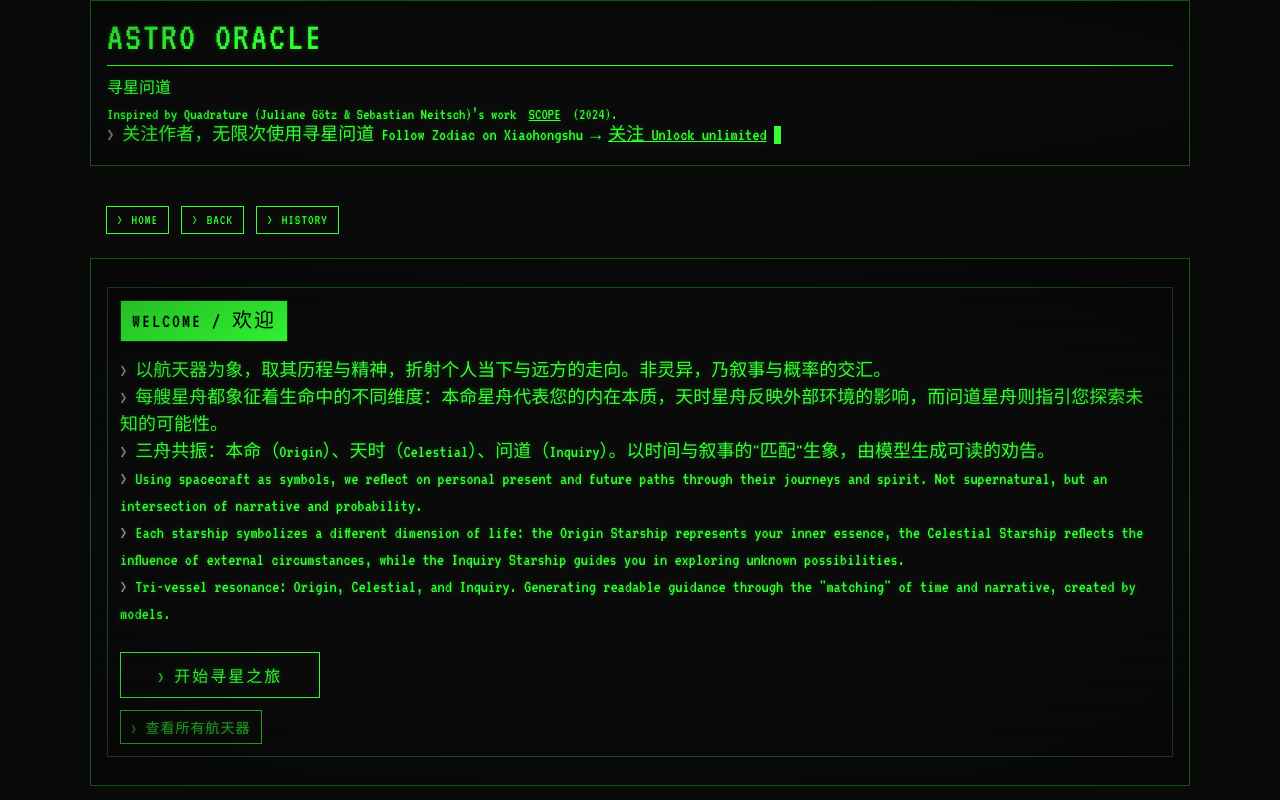
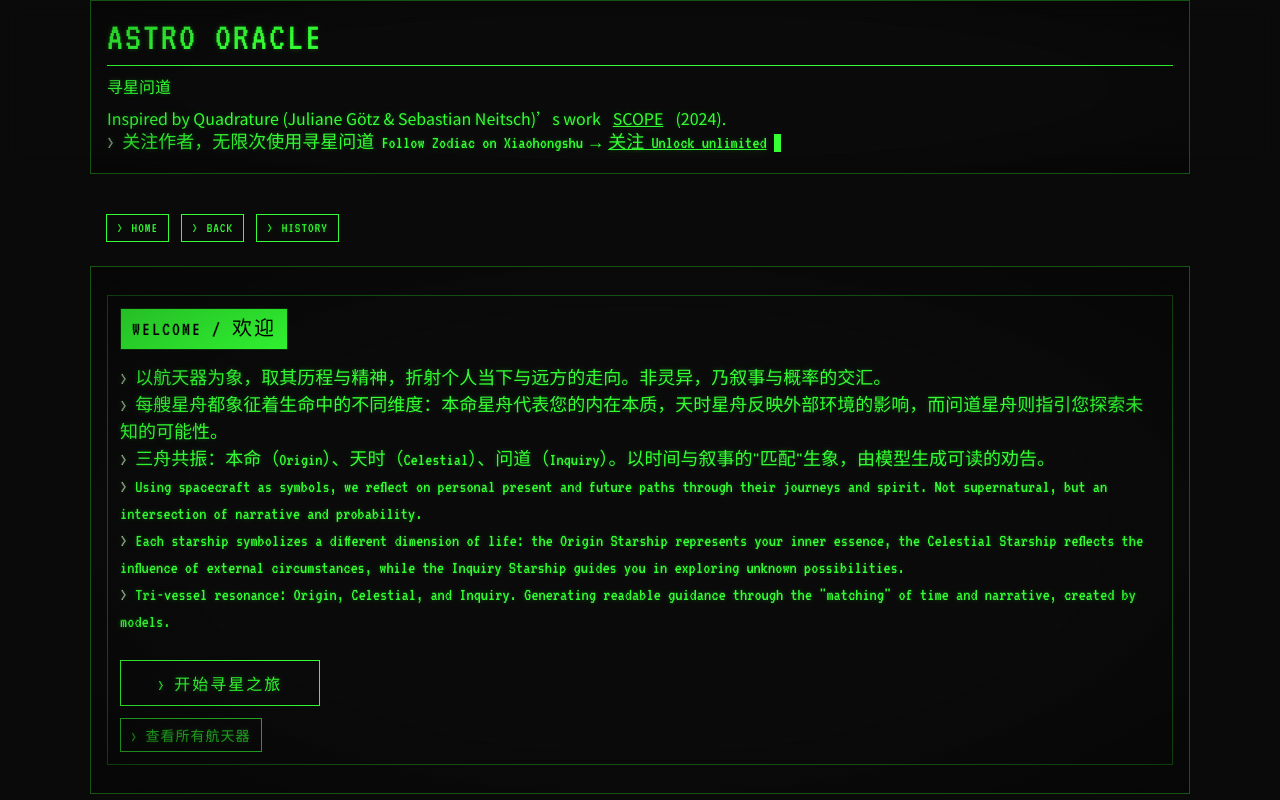
Before and after one commit to zodiacVG/AstroLife, a React (Vite) app in the folder frontend/: page / in a window 1280 px wide. Built offline with nearby package versions, Linux system fonts and the light colour scheme; a small style sheet from the web is missing; a web font is replaced by a local one.

Commit message:
style: 移除文泉驿正黑字体导入并调整控制台栏字体
调整控制台栏字体为变量定义的CJK字体，同时移除不再使用的文泉驿正黑字体导入

```diff
--- a/frontend/src/styles/ao-design.css
+++ b/frontend/src/styles/ao-design.css
@@ -3,8 +3,7 @@
 /* Mainland mirrors */
 @import url('https://fonts.font.im/css2?family=VT323&display=swap');
 @import url('https://fonts.font.im/css2?family=Noto+Sans+SC:wght@400;500&display=swap');
-/* 文泉驿正黑字体 */
-@import url('https://fontsapi.zeoseven.com/373/main/result.css');
+
 
 :root {
   --ao-color-bg:#0A0A0A; --ao-color-system:#33FF33; --ao-color-oracle:#FFB000;
@@ -111,4 +110,4 @@ a.ao-button:hover, .ao-button:hover { text-decoration: none; }
 .ao-chip.ok { color: var(--ao-color-success); }
 .ao-chip.err { color: var(--ao-color-danger); }
 .ao-chip.warn { color: var(--ao-color-warning); }
-.ao-console-bar { display:flex; flex-wrap:wrap; gap: 8px 12px; margin-top: 8px; font-size: 16px; }
+.ao-console-bar { display:flex; flex-wrap:wrap; gap: 8px 12px; margin-top: 8px; font-size: 16px; font-family: var(--ao-font-cjk); }
```
Also changed, not shown: 1 other file (tests, documents, lock files or other folders).
